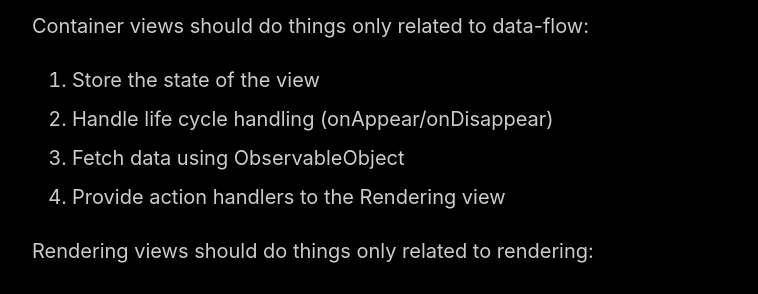
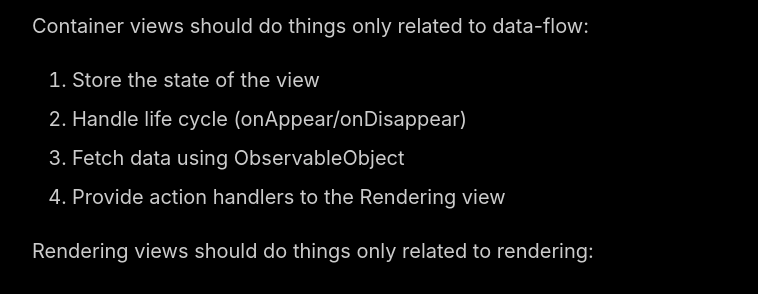
Before and after one commit to mecid/mecid.github.io, a Jekyll site: the page built from _posts/2019-07-31-introducing-container-views-in-swiftui.md, in a window 1280 px wide and 900 px high, scrolled down 3739 px. Shown: the part 153-447 px from the top of the window, without its empty margins (258-1016 px from the left). Built offline with Jekyll 4.4.1, drawn with Linux system fonts in a browser that asks for light colours.

Commit message:
Update 2019-07-31-introducing-container-views-in-swiftui.md

```diff
--- a/_posts/2019-07-31-introducing-container-views-in-swiftui.md
+++ b/_posts/2019-07-31-introducing-container-views-in-swiftui.md
@@ -136,7 +136,7 @@ Here we have a more complex example, where ContainerView provides an acton handl
 
 Container views should do things only related to data-flow:
 1. Store the state of the view
-2. Handle life cycle handling (onAppear/onDisappear)
+2. Handle life cycle (onAppear/onDisappear)
 3. Fetch data using ObservableObject
 4. Provide action handlers to the Rendering view
 
```
